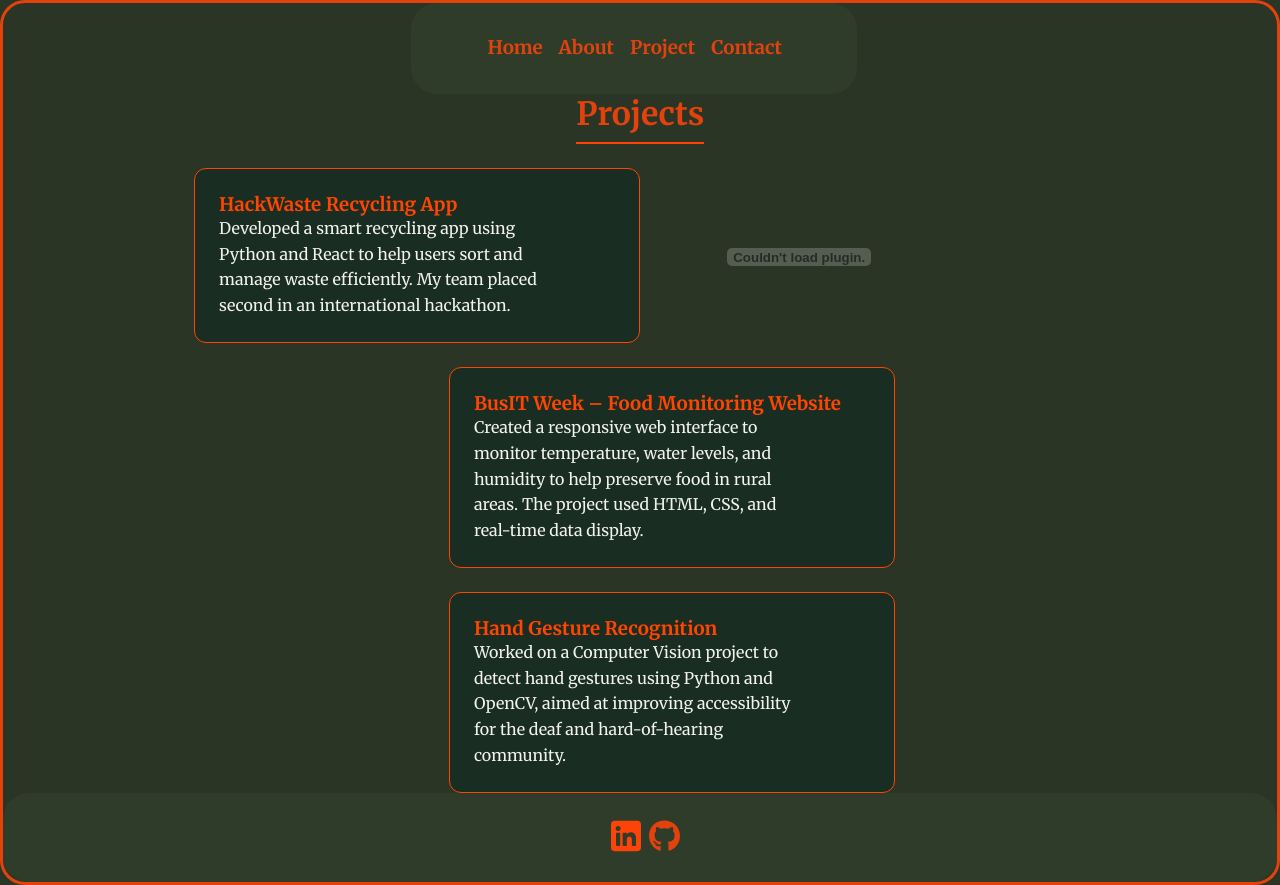
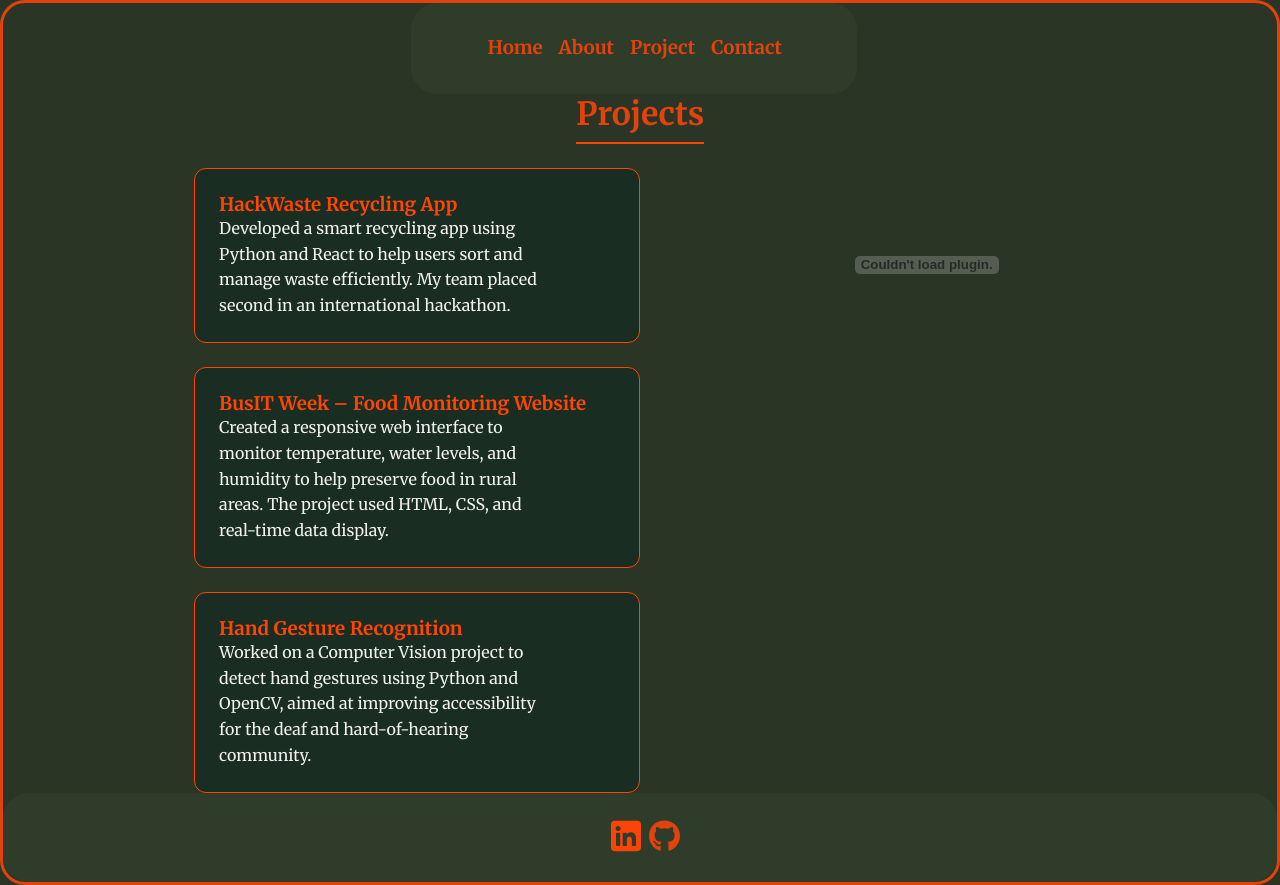
Before and after one commit to joshuaminerxa78/JCWebsite, a React (Vite) app: page /project in a window 1280 px wide. Built offline with nearby package versions, Linux system fonts and the light colour scheme.

Commit message:
Updated website files

```diff
--- a/src/Components/About/About.jsx
+++ b/src/Components/About/About.jsx
@@ -8,6 +8,36 @@ import ima2 from '../../assets/images/CD2A5931-420B-4574-B626-833C7F9F02AD.jpeg'
 import pdf from '../../assets/images/Joshua Clinton Letter Tutoring.pdf'
 
 function About() {
+    const education = [{
+        name_school: "Diploma of Information Technology",
+        years: "From 2023 to 2026",
+        coursework: "Relevant coursework: Software Development and total 13/24 Distinctions for modules or subjects",
+        other: "Programming, Database, Website and Software Testing and Software Analysis & Design,mathematics, and mathematics statistics."
+    },
+    {
+        name_school: "Fulton School for the Deaf",
+        years: "2019-2022: Top Achievement",
+        coursework: "2022: Grade 12 RCL representative and Award dux, Top Achievement, 6/7 Subject or modules over 70% in SBA and presession.",
+        other: " Hution Bursary award R20 000."
+    }]
+
+    const experience = [{
+        experience_name: "Belgium Campus Tutoring Peering program",
+        explain_experience: "I have taught both hearing and deaf students, and I can help with any topic-related problems from modules in Programming, Database, Website and Software Testing and Software Analysis & Design, mathematics, and mathematics statistics. I am skilled in using English and sign language to teach students, and communication and time management"
+    },
+    {
+        experience_name: "Hack the Waste at Hackathon",
+        explain_experience: "International Hackathon 2023 online: I participated in an online international event on waste management called Hackwaste."
+    },
+    {
+        experience_name: "International BusIT (Business IT) Week",
+        explain_experience: "I work with university students at Belgium Campus in South Africa, and my team collaborates well together."
+    },
+    {
+        experience_name: "Hack The Waste at Hackathon",
+        explain_experience: "I made a mobile app and solved problems for businesses and think design and Global Networking and teamwork."
+    }
+    ]
     return (
         <>
 
@@ -21,70 +51,36 @@ function About() {
                 </div>
 
                 <div id="article_About">
-            <img class="photoicon" src={ima1}/>
+                    <img class="photoicon" src={ima1} />
 
                     <div id="textexper">
                         <h2>Education:</h2>
                         <ul>
-                    <li>Diploma of Information Technology</li>
-                    <ul>
-                        <li > From 2023 to 2026 </li>
-                        <li> Major in Software Development </li>
-                        <li> Relevant coursework: Software Development and total 13/24 Distinctions for modules or
-                            subjects</li>
-                        <li>Programming, Database, Website and Software Testing and Software Analysis & Design,
-                            mathematics, and mathematics statistics.</li>
-                    </ul>
-                </ul>
-
-                <ul>
-                    <li>Fulton School for the Deaf</li>
-                    <ul>
-                        <li>2019-2022: Top Achievement</li>
-                        <li>2022: Grade 12 RCL representative and Award dux, Top Achievement, 6/7 Subject or modules
-                            over 70% in SBA and presession. Hution Bursary award R20 000.</li>
-                    </ul>
+                            {education.map(item => <><li key={item}>{item.name_school}
+                            </li>
+                                <ul key={item}>
+                                    <li key={item}>{item.years}</li>
+                                    <li key={item}>{item.coursework}</li>
+                                    <li key={item}>{item.other}</li>
+                                </ul></>)}
                         </ul>
 
                     </div>
                 </div>
 
                 <div id="Experience">
-            <img class="photoicon" src={ima2}/>
+                    <img class="photoicon" src={ima2} />
                     <div id="experience_article">
                         <h2>Experience:</h2>
-                <ul>
-                    <li>Belgium Campus Tutoring Peering program</li>
-                    <ul>
-                        <li>I have taught both hearing and deaf students, and I can help with any topic-related problems
-                            from modules in Programming, Database, Website and Software Testing and Software Analysis &
-                            Design, mathematics, and mathematics statistics. I am skilled in using English and sign
-                            language to teach students, and communication and time management</li>
+                        {experience.map(item => <>
+                            <ul key={item}>
+                                <li key={item}>{item.experience_name}</li>
+                                <ul key={item}>
+                                    <li key={item}>
+                                        {item.explain_experience}
+                                    </li>
                                 </ul>
-                </ul>
-                <ul>
-                    <li>Hack the Waste at Hackathon</li>
-                    <ul>
-                        <li>International Hackathon 2023 online: I participated in an online international event on
-                            waste management called Hackwaste.</li>
-                    </ul>
-                </ul>
-
-                <ul>
-                    <li>International BusIT (Business IT) Week</li>
-                    <ul>
-                        <li>I work with university students at Belgium Campus in South Africa, and my team
-                            collaborates well together.</li>
-                    </ul>
-                </ul>
-
-                <ul>
-                    <li>Hack The Waste at Hackathon</li>
-                    <ul>
-                        <li>I made a mobile app and solved problems for businesses and think design and Global
-                            Networking and teamwork.</li>
-                    </ul>
-                </ul>
+                            </ul></>)}
                     </div>
                 </div>
 
--- a/src/Components/Contact/Contact.css
+++ b/src/Components/Contact/Contact.css
@@ -11,10 +11,11 @@
     padding-bottom: 2%;
 }
 
-#topic3{
+#topic12{
     margin-left: 34.5%;
     margin-bottom: 20px;
-    width: 30%;
+    width: 40%;
+    margin-top: 2%;
 }
 
 form label {
--- a/src/Components/Contact/Contact.jsx
+++ b/src/Components/Contact/Contact.jsx
@@ -10,7 +10,7 @@ function Contact() {
         <>
 
             <main class="form-container">
-                <h2 id='topic3'>Contact Me</h2>
+                <h1 id='topic12'>Contact</h1>
                 <form method="POST" data-netlify="true" >
                     <input type="hidden" name='form-names' value='contact' />
                     <label for="name">Name:</label>
--- a/src/Components/Project/Project.css
+++ b/src/Components/Project/Project.css
@@ -5,6 +5,8 @@ h2 {
     margin: auto;
     width: 10%;
     text-align: center;
+    position: relative;
+    z-index: -1;
   }
 
   .project-card {
@@ -15,16 +17,8 @@ h2 {
     margin-top: 1.5rem;
     width: 35%;
     margin-left: 15%;
-  }
-
-  .project-card2 {
-    background-color: #1a2d22;
-    border: 1px solid #ff4500;
-    border-radius: 12px;
-    padding: 1.5rem;
-    margin-top: 1.5rem;
-    width: 35%;
-    margin-left: 35%;
+    position: relative;
+    z-index: -1;
   }
 
   .project-card h3 {
@@ -38,22 +32,14 @@ h2 {
     width: 85%;
   }
 
-  .project-card2 h3 {
-    margin-top: 0;
-    color: #ff4500;
+  .pdfimag{
+    position: absolute;
+    margin-left: 65%;
+    margin-top: 4%;
+    z-index: -1;
   }
 
-  .project-card2 p {
-    color: #f2f2f2;
-    line-height: 1.6;
-    width: 85%;
+  .section{
+    position: relative;
+    z-index: -1;
   }
-
-  .pdfcref{
-    display: flex;
-  }
-
-  .pdfimag{
-    margin-left: 5%;
-    margin-top: 3%;
-  }
--- a/src/Components/Project/Project.jsx
+++ b/src/Components/Project/Project.jsx
@@ -3,30 +3,28 @@ import './Project.css'
 import pdf2 from '../../assets/images/certificate-hack-the-waste-joshua-clinto_a92zJmU.pdf'
 
 function Project() {
+    const project =[
+        {
+            project_names: "HackWaste Recycling App",
+            project_explain: "Developed a smart recycling app using Python and React to help users sort and manage waste efficiently. My team placed second in an international hackathon."
+        },
+        {
+            project_names: "BusIT Week – Food Monitoring Website",
+            project_explain: "Created a responsive web interface to monitor temperature, water levels, and humidity to help preserve food in rural areas. The project used HTML, CSS, and real-time data display."
+        },
+                {
+            project_names: "Hand Gesture Recognition",
+            project_explain: "Worked on a Computer Vision project to detect hand gestures using Python and OpenCV, aimed at improving accessibility for the deaf and hard-of-hearing community."
+        }
+    ]
     return (
         <>
             <section id="projects" class="section">
                 <h2>Projects</h2>
+                <embed class="pdfimag" src={pdf2} width="15%" height="20%" />
+                <div class="pdfcref">
+                        {project.map(item => <><div class="project-card"> <h3 key={item}>{item.project_names}</h3> <p key={item}>{item.project_explain}</p></div></>)}
 
-                <div class="pdfcref">
-                    <div class="project-card">
-                        <h3>HackWaste Recycling App</h3>
-                        <p>Developed a smart recycling app using Python and React to help users sort and manage waste efficiently.
-                            My team placed second in an international hackathon.</p>
-                    </div>
-                    <embed class="pdfimag" src={pdf2} width="15%" height="90%" />
-                </div>
-
-                <div class="project-card2">
-                    <h3>BusIT Week – Food Monitoring Website</h3>
-                    <p>Created a responsive web interface to monitor temperature, water levels, and humidity to help preserve
-                        food in rural areas. The project used HTML, CSS, and real-time data display.</p>
-                </div>
-
-                <div class="project-card2">
-                    <h3>Hand Gesture Recognition</h3>
-                    <p>Worked on a Computer Vision project to detect hand gestures using Python and OpenCV, aimed at improving
-                        accessibility for the deaf and hard-of-hearing community.</p>
                 </div>
             </section>
         </>
```
Lines whose indentation alone changed are shown as unchanged.
